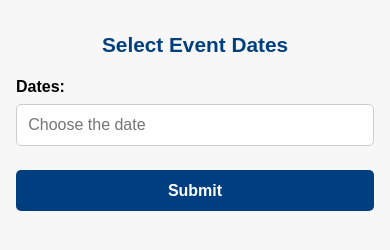
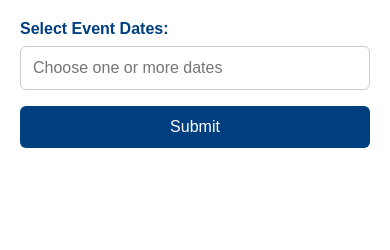
Before and after one commit to TeoIsRayoo/event-calendar, a plain HTML site: page index.html in a window 390 px wide. Drawn offline with nearby package versions, Linux system fonts and the light colour scheme.

Commit message:
index.html

```diff
--- a/index.html
+++ b/index.html
@@ -1,9 +1,8 @@
 <!DOCTYPE html>
-<html lang="en">
+<html lang="sk">
 <head>
   <meta charset="UTF-8">
-  <meta name="viewport" content="width=device-width, initial-scale=1" />
-  <title>Select Event Dates</title>
+  <meta name="viewport" content="width=device-width, initial-scale=1.0">
   <script src="https://cdn.jsdelivr.net/npm/flatpickr"></script>
   <link rel="stylesheet" href="https://cdn.jsdelivr.net/npm/flatpickr/dist/flatpickr.min.css">
   <style>
@@ -12,108 +11,84 @@
     }
 
     body {
+      margin: 0;
+      padding: 0;
       font-family: Arial, sans-serif;
-      margin: 0;
-      padding: 1em;
-      background: #f7f7f7;
-      width: 100%;
-      max-width: 100%;
+      background: transparent;
+      display: flex;
+      justify-content: center;
     }
 
-    h2 {
-      color: #003f7f;
-      font-size: 1.5em;
-      text-align: center;
-      margin-bottom: 1em;
+    .container {
+      width: 100%;
+      max-width: 420px;
+      padding: 20px;
+      background: white;
     }
 
     label {
+      font-weight: bold;
       display: block;
       margin-bottom: 0.5em;
-      font-weight: bold;
-      font-size: 1em;
+      color: #003f7f;
     }
 
     input, button {
       width: 100%;
-      padding: 0.8em;
-      margin-bottom: 1.5em;
-      border-radius: 5px;
+      padding: 12px;
+      margin-bottom: 16px;
+      border-radius: 6px;
+      font-size: 1rem;
       border: 1px solid #ccc;
-      font-size: 1em;
     }
 
-    #submitBtn {
+    button {
       background-color: #003f7f;
-      color: white;
+      color: #fff;
       border: none;
       cursor: pointer;
-      font-weight: bold;
     }
 
-    #submitBtn:hover {
-      background-color: #002f5f;
-    }
-
-    @media (max-width: 480px) {
-      h2 {
-        font-size: 1.3em;
-      }
-
-      input, button {
-        font-size: 1em;
-        padding: 0.7em;
-      }
+    button:hover {
+      background-color: #002a5c;
     }
   </style>
 </head>
 <body>
-  <h2>Select Event Dates</h2>
-
-  <!-- Hidden fields populated from external source -->
-  <input type="hidden" id="stewardName" value="">
-  <input type="hidden" id="eventName" value="">
-
-  <label for="datePicker">Dates:</label>
-  <input type="text" id="datePicker" placeholder="Choose the date" readonly>
-
-  <button id="submitBtn">Submit</button>
+  <div class="container">
+    <label for="datePicker">Select Event Dates:</label>
+    <input type="hidden" id="stewardName" value="AUTOMATICKY">
+    <input type="hidden" id="eventName" value="AUTOMATICKY">
+    <input type="text" id="datePicker" placeholder="Choose one or more dates" readonly>
+    <button id="submitBtn">Submit</button>
+  </div>
 
   <script>
-    window.addEventListener("load", function () {
-      const urlParams = new URLSearchParams(window.location.search);
-      document.getElementById("stewardName").value = urlParams.get("meno") || "";
-      document.getElementById("eventName").value = urlParams.get("akcia") || "";
-    });
-
     flatpickr("#datePicker", {
       mode: "multiple",
       dateFormat: "d.m.Y",
-      locale: "en"
+      locale: "sk"
     });
 
     document.getElementById("submitBtn").addEventListener("click", function () {
       const steward = document.getElementById("stewardName").value;
       const event = document.getElementById("eventName").value;
       const dates = document.getElementById("datePicker").value.split(", ");
-      if (dates.length === 0 || !event || !steward) {
-        alert("Missing data: steward name, event name or dates.");
+
+      if (!dates.length || !steward || !event) {
+        alert("Vyplň všetky údaje.");
         return;
       }
 
       dates.forEach(date => {
-        fetch("https://script.google.com/macros/s/AKfycbxSrNCOGSoGVmQ1FaEDoX_1bmn6K4DVqYdfcSX92KJiyKVcSzBpYkp1wlsXPG6d_I04NQ/exec", {
+        fetch("URL_TVOJHO_APPS_SCRIPT_WEBAPP", {
           method: "POST",
           headers: { "Content-Type": "application/json" },
-          body: JSON.stringify({
-            datum: date,
-            steward: steward,
-            akcia: event
-          })
+          body: JSON.stringify({ datum: date, steward: steward, akcia: event })
         });
       });
 
-      alert("Dates have been successfully submitted.");
+      alert("Dátumy boli odoslané.");
       document.getElementById("datePicker").value = "";
     });
   </script>
```
